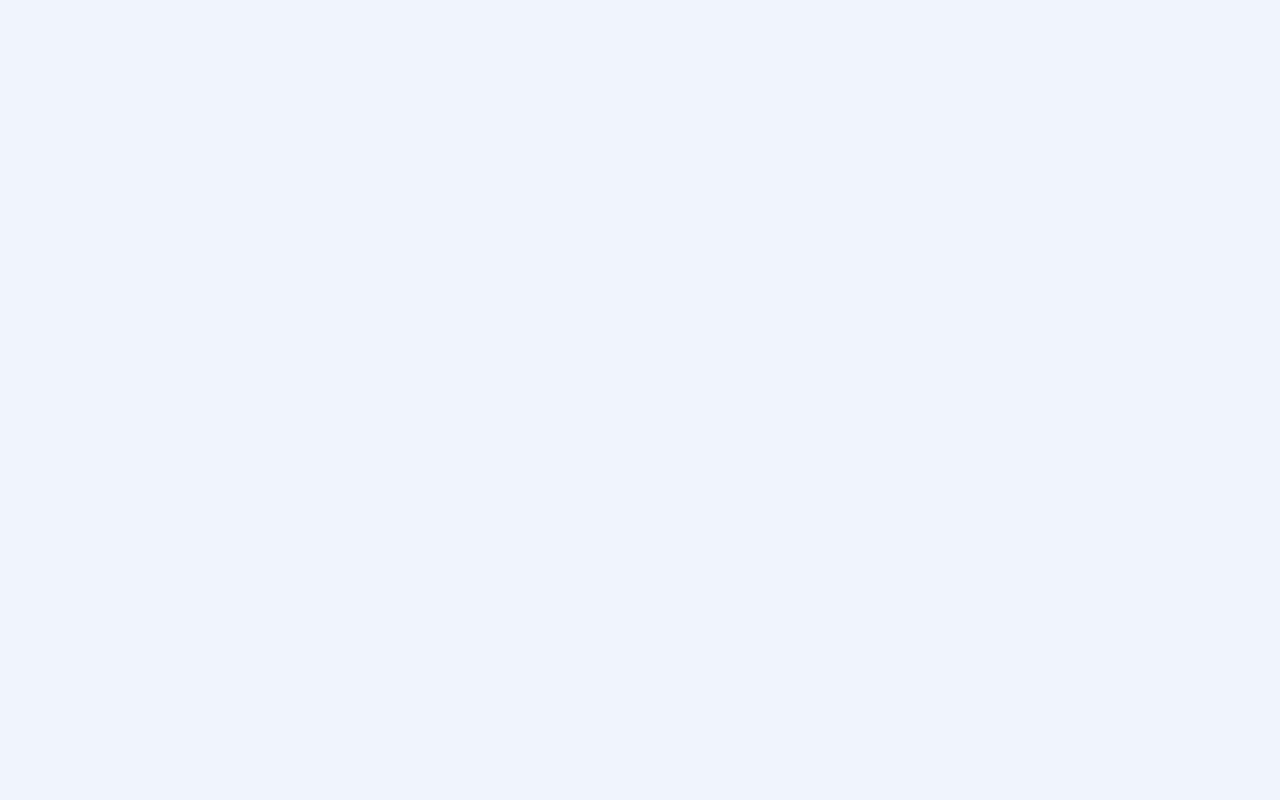
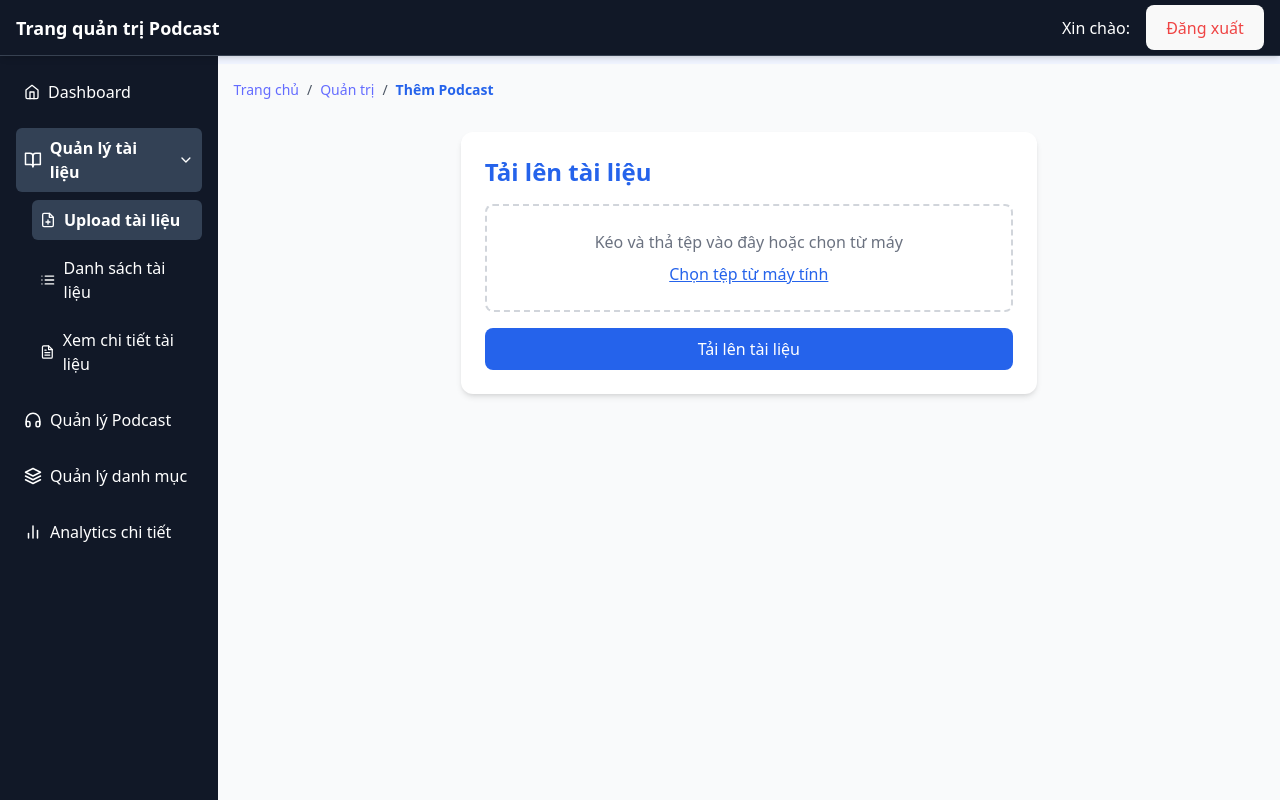
Before and after one commit to 572022/web-podcast, a React (Vite) app: page /admin/upload in a window 1280 px wide. Before the commit this address had no page. Built offline with nearby package versions, Linux system fonts and the light colour scheme.

Commit message:
Tạo UploadDocument, Thêm mục lục phụ

```diff
--- a/src/App.tsx
+++ b/src/App.tsx
@@ -4,6 +4,7 @@ import AdminLogin from './components/AdminLogin';
 import Dashboard from './components/admin/Dashboard'
 import SidebarLayout from './components/admin/SidebarLayout'
 import ListPodcast from './components/admin/ListPodcast'
+import UploadDocument from './components/admin/UploadDocument'
 export default function App() {
   return (
     <BrowserRouter>
@@ -12,6 +13,7 @@ export default function App() {
         <Route path="/" element={<SidebarLayout />} />
         <Route path="/admin" element={<SidebarLayout />}>
         <Route index element={<Dashboard />} />
+        <Route path='/admin/upload' element={<UploadDocument />} />
         <Route path='/admin/listpodcast' element={<ListPodcast />} />
         <Route path="/admin/dashboard" element={<Dashboard />} />
         </Route>
--- a/src/components/admin/SidebarLayout.tsx
+++ b/src/components/admin/SidebarLayout.tsx
@@ -6,6 +6,11 @@ import {
   FiHeadphones,
   FiLayers,
   FiBarChart2,
+  FiFilePlus,
+  FiList,
+  FiFileText,
+  FiChevronDown,
+  FiChevronRight,
 } from "react-icons/fi";
 
 export default function SidebarLayout() {
@@ -17,30 +22,31 @@ export default function SidebarLayout() {
   };
 
   const [showSidebar, setShowSidebar] = useState(false);
+  const [showSubMenu, setShowSubMenu] = useState(true);
 
   const linkClass = ({ isActive }: { isActive: boolean }) =>
-    `hover:bg-slate-600 p-2 rounded-md flex items-center gap-2 ${
+    `hover:bg-slate-600 p-2 rounded-md flex items-center gap-2 text-white transition-colors duration-200 ${
       isActive ? "bg-slate-700 font-semibold" : ""
     }`;
 
   return (
     <>
       {/* Header */}
-      <header className="bg-gray-900 w-full fixed top-0 left-0 z-40 text-white flex justify-between items-center px-4 h-14 shadow-md  border-b-[1px] border-gray-100">
+      <header className="bg-gray-900 w-full fixed top-0 left-0 z-40 text-white flex justify-between items-center px-4 h-14 shadow-md border-b border-gray-700">
         <div className="text-lg font-bold">Trang quản trị Podcast</div>
 
         <button
           onClick={() => setShowSidebar(!showSidebar)}
-          className="md:hidden block focus:outline-none"
+          className="md:hidden block focus:outline-none text-xl"
         >
           ☰
         </button>
 
         <div className="hidden md:flex items-center gap-4">
           <span>
-            Xin chào: <strong>{user.hoTen}</strong>
+            Xin chào: <strong>{user.ho_ten}</strong>
           </span>
-          <button onClick={handleLogout} className="text-red-500">
+          <button onClick={handleLogout} className="text-red-500 hover:underline">
             Đăng xuất
           </button>
         </div>
@@ -56,47 +62,62 @@ export default function SidebarLayout() {
               <FiHome className="inline m-0" /> Dashboard
             </NavLink>
 
-            <NavLink
-              to="/admin/danh-sach-tai-lieu"
-              className={linkClass}
-            >
-              <FiBookOpen className="text-lg" /> Quản lý tài liệu
-            </NavLink>
+            {/* Quản lý tài liệu */}
+            <div>
+              <div
+                onClick={() => setShowSubMenu(!showSubMenu)}
+                className={`cursor-pointer p-2 rounded-md flex items-center justify-between gap-2 hover:bg-slate-600 transition-colors duration-200 ${
+                  showSubMenu ? "bg-slate-700 font-semibold" : ""
+                }`}
+              >
+                <span className="flex items-center gap-2 text-white">
+                  <FiBookOpen className="text-lg" /> Quản lý tài liệu
+                </span>
+                {showSubMenu ? <FiChevronDown /> : <FiChevronRight />}
+              </div>
 
-            <NavLink
-              to="/admin/danh-sach-podcast"
-              className={linkClass}
-            >
+              {showSubMenu && (
+                <div className="ml-4 mt-2 flex flex-col gap-2">
+                  <NavLink to="/admin/upload" className={linkClass}>
+                    <FiFilePlus className="text-base" /> Upload tài liệu
+                  </NavLink>
+                  <NavLink to="/admin/danh-sach-tai-lieu" className={linkClass}>
+                    <FiList className="text-base" /> Danh sách tài liệu
+                  </NavLink>
+                  <NavLink to="/admin/chi-tiet-tai-lieu" className={linkClass}>
+                    <FiFileText className="text-base" /> Xem chi tiết tài liệu
+                  </NavLink>
+                </div>
+              )}
+            </div>
+
+            {/* Các mục khác */}
+            <NavLink to="/admin/danh-sach-podcast" className={linkClass}>
               <FiHeadphones className="text-lg" /> Quản lý Podcast
             </NavLink>
 
-            <NavLink
-              to="/admin/danh-sach-danh-muc"
-              className={linkClass}
-            >
+            <NavLink to="/admin/danh-sach-danh-muc" className={linkClass}>
               <FiLayers className="text-lg" /> Quản lý danh mục
             </NavLink>
 
-            <NavLink
-              to="/admin/analytics"
-              className={linkClass}
-            >
+            <NavLink to="/admin/analytics" className={linkClass}>
               <FiBarChart2 className="text-lg" /> Analytics chi tiết
             </NavLink>
 
             <div className="md:hidden block mt-4">
-              <button onClick={handleLogout} className="text-red-400">
+              <button onClick={handleLogout} className="text-red-400 hover:underline">
                 Đăng xuất
               </button>
             </div>
           </nav>
         </aside>
 
-        <main className="flex-1 p-2 mt-2 overflow-y-auto w-full">
+        {/* Main content */}
+        <main className="flex-1 p-4 mt-2 overflow-y-auto w-full bg-gray-50">
           <div className="text-sm breadcrumbs text-gray-600">
             <ul className="flex space-x-2">
               <li>
-                <a href="/" className="hover:underline">
+                <a href="/pages/home" className="hover:underline">
                   Trang chủ
                 </a>
               </li>
--- /dev/null
+++ b/src/components/admin/UploadDocument.tsx
@@ -0,0 +1,111 @@
+import { useState } from "react";
+import axios from "axios";
+
+export default function UploadDocument() {
+  const [file, setFile] = useState<File | null>(null);
+  const [uploading, setUploading] = useState(false);
+  const [progress, setProgress] = useState(0);
+  const [error, setError] = useState("");
+  const [success, setSuccess] = useState(false);
+
+  const handleFileChange = (e: React.ChangeEvent<HTMLInputElement>) => {
+    if (e.target.files && e.target.files[0]) {
+      setFile(e.target.files[0]);
+      setError("");
+      setSuccess(false);
+    }
+  };
+
+  const handleDrop = (e: React.DragEvent<HTMLDivElement>) => {
+    e.preventDefault();
+    if (e.dataTransfer.files && e.dataTransfer.files[0]) {
+      setFile(e.dataTransfer.files[0]);
+      setError("");
+      setSuccess(false);
+    }
+  };
+
+  const handleUpload = async () => {
+    if (!file) {
+      setError("Vui lòng chọn một tệp tài liệu.");
+      return;
+    }
+
+    const formData = new FormData();
+    formData.append("file", file);
+
+    try {
+      setUploading(true);
+      setProgress(0);
+      setError("");
+      setSuccess(false);
+
+      await axios.post("/api/admin/documents/upload", formData, {
+        headers: {
+          "Content-Type": "multipart/form-data",
+        },
+        onUploadProgress: (progressEvent) => {
+          const percent = Math.round((progressEvent.loaded * 100) / (progressEvent.total || 1));
+          setProgress(percent);
+        },
+      });
+
+      setSuccess(true);
+      setFile(null);
+    } catch (err: any) {
+      setError(err.response?.data?.message || "Lỗi khi tải lên tài liệu.");
+    } finally {
+      setUploading(false);
+    }
+  };
+
+  return (
+    <div className="max-w-xl mx-auto mt-8 bg-white p-6 rounded-xl shadow-md">
+      <h2 className="text-2xl font-bold mb-4 text-blue-600">Tải lên tài liệu</h2>
+
+      <div
+        className="border-2 border-dashed border-gray-300 p-6 text-center rounded-lg cursor-pointer hover:border-blue-400"
+        onDrop={handleDrop}
+        onDragOver={(e) => e.preventDefault()}
+      >
+        {file ? (
+          <p className="text-gray-700">Đã chọn: {file.name}</p>
+        ) : (
+          <p className="text-gray-500">Kéo và thả tệp vào đây hoặc chọn từ máy</p>
+        )}
+        <input
+          type="file"
+          onChange={handleFileChange}
+          className="hidden"
+          id="fileInput"
+        />
+        <label htmlFor="fileInput" className="block mt-2 text-blue-600 underline cursor-pointer">
+          Chọn tệp từ máy tính
+        </label>
+      </div>
+
+      {progress > 0 && uploading && (
+        <div className="mt-4">
+          <div className="h-3 w-full bg-gray-200 rounded-full">
+            <div
+              className="h-3 bg-blue-500 rounded-full"
+              style={{ width: `${progress}%` }}
+            ></div>
+          </div>
+          <p className="text-sm text-gray-600 mt-1">{progress}%</p>
+        </div>
+      )}
+
+      {error && <p className="text-red-500 mt-2 text-sm">{error}</p>}
+      {success && <p className="text-green-600 mt-2 text-sm">Tải lên thành công!</p>}
+
+      <button
+        onClick={handleUpload}
+        disabled={uploading}
+        className="mt-4 w-full bg-blue-600 text-white py-2 rounded-lg hover:bg-blue-700 transition"
+      >
+        {uploading ? "Đang tải lên..." : "Tải lên tài liệu"}
+      </button>
+    </div>
+  );
+}
```
